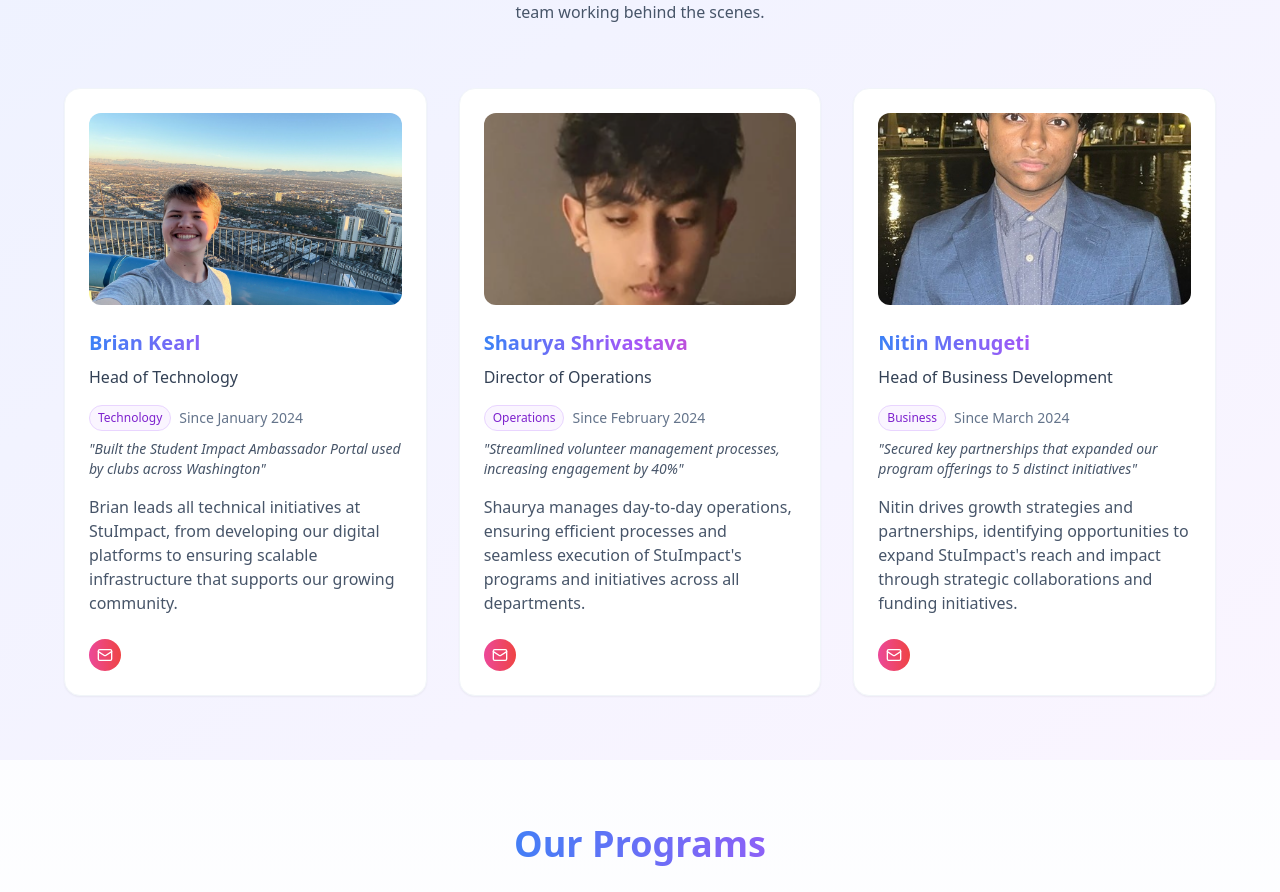
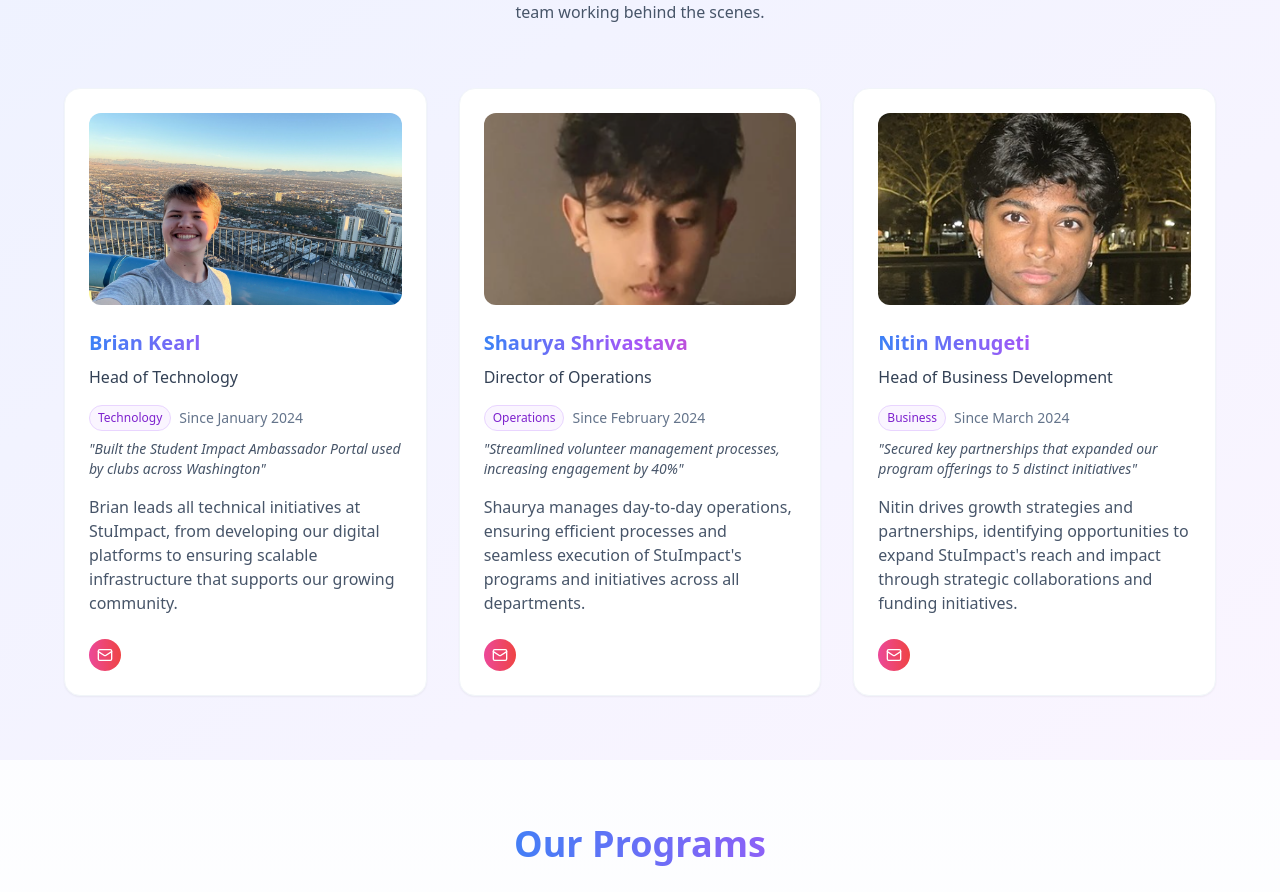
Before and after one commit to mrithunjay26/stuimpactweb4, a Next.js app: page /team in a window 1280 px wide. Shown: the part 1748-2640 px from the top of the page. Built offline with nearby package versions, Linux system fonts and the light colour scheme.

Commit message:
Update page.tsx

```diff
--- a/src/app/team/page.tsx
+++ b/src/app/team/page.tsx
@@ -115,7 +115,7 @@ const teamLeads = [
 	{
 		name: "Nitin Menugeti",
 		role: "Head of Business Development",
-		image: "/nitin.jfif",
+		image: "/nitin.PNG",
 		bio: "Nitin drives growth strategies and partnerships, identifying opportunities to expand StuImpact's reach and impact through strategic collaborations and funding initiatives.",
 		department: "Business",
 		joinDate: "March 2024",
```
